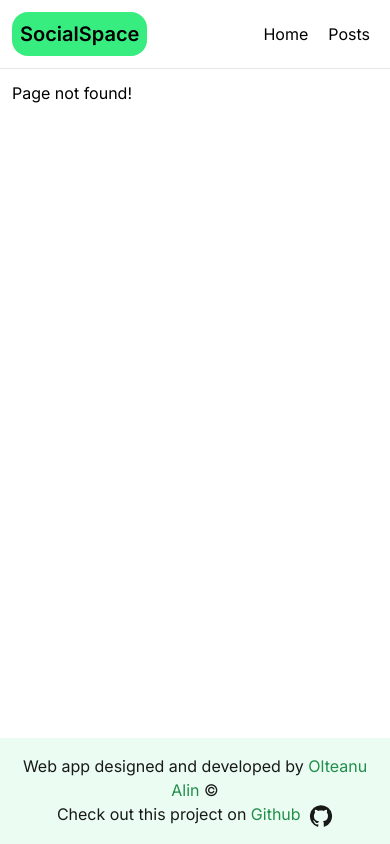
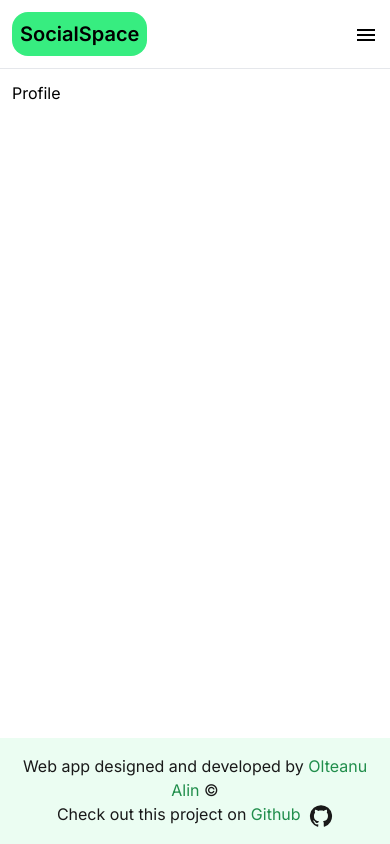
Before and after one commit to alin1k/SocialSpace, a Next.js app: page /profile in a window 390 px wide. Before the commit this address had no page. Built offline with nearby package versions, Linux system fonts and the light colour scheme.

Commit message:
Add 'Profile' link to navbar. Make navbar responsive

```diff
--- /dev/null
+++ b/src/app/profile/page.tsx
@@ -0,0 +1,5 @@
+export default function Profile() {
+  return (
+    <div>Profile</div>
+  )
+}
--- a/src/components/Navbar.tsx
+++ b/src/components/Navbar.tsx
@@ -1,18 +1,46 @@
+"use client"
+
 import Link from "next/link"
+import { useState } from "react";
+import CloseIcon from '@mui/icons-material/Close';
+import MenuIcon from '@mui/icons-material/Menu';
 
 function Navbar() {
+  const [menuOpen, setMenuOpen] = useState(false);
+
+  const toggleMenu = () => {
+    setMenuOpen(!menuOpen);
+  };
+
+  const closeMenu = () => {
+    setMenuOpen(false);
+  };
+
   return (
     <>
-      <header className="w-full flex flex-row justify-between content-center p-3 sm:px-8 md:px-20 lg:px-40 xl:px-64 2xl:px-96">
+      <header className="w-full flex justify-between items-center p-3 sm:px-8 md:px-20 lg:px-40 xl:px-64 2xl:px-96">
         <p className="bg-primary rounded-2xl p-2 font-semibold text-xl">SocialSpace</p>
-        <div className="flex flex-row gap-1 justify-center content-center flex-wrap">
+        <div className="sm:hidden">
+          <button onClick={toggleMenu} className="focus:outline-none">
+            {menuOpen ? <CloseIcon /> : <MenuIcon />}
+          </button>
+        </div>
+        <div className="hidden sm:flex gap-1">
           <Link href="/" className="hover:bg-gray-100 p-1 px-2 rounded-xl">Home</Link>
           <Link href="/posts" className="hover:bg-gray-100 p-1 px-2 rounded-xl">Posts</Link>
+          <Link href="/profile" className="hover:bg-gray-100 p-1 px-2 rounded-xl">Profile</Link>
         </div>
       </header>
-      <hr/>
+      <hr />
+      {menuOpen && (
+        <div className="sm:hidden flex flex-col items-center bg-white w-full py-4 shadow-md">
+          <Link href="/" onClick={closeMenu} className="block w-full text-center py-2 hover:bg-gray-100">Home</Link>
+          <Link href="/posts" onClick={closeMenu} className="block w-full text-center py-2 hover:bg-gray-100">Posts</Link>
+          <Link href="/profile" onClick={closeMenu} className="block w-full text-center py-2 hover:bg-gray-100">Profile</Link>
+        </div>
+      )}
     </>
-  )
+  );
 }
 
-export default Navbar
+export default Navbar;
```
